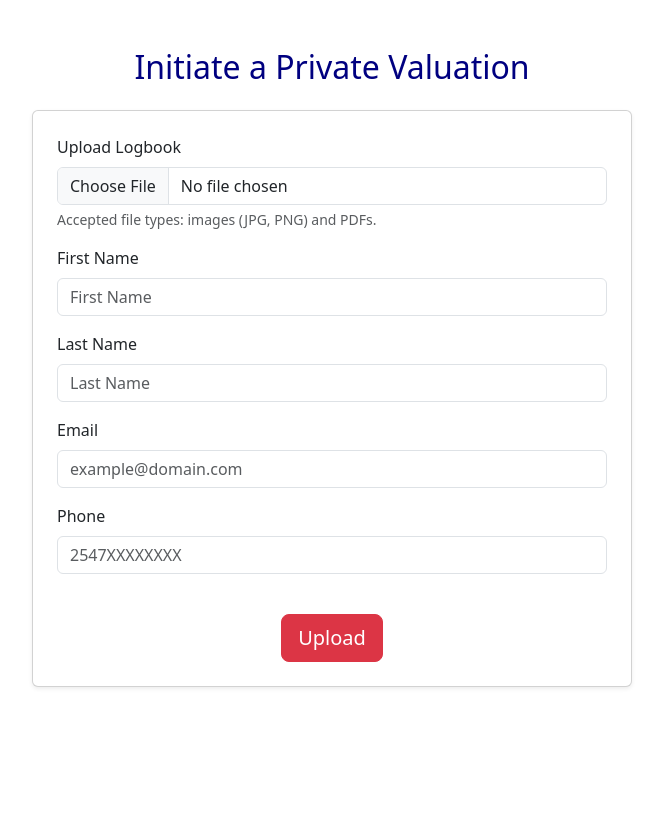
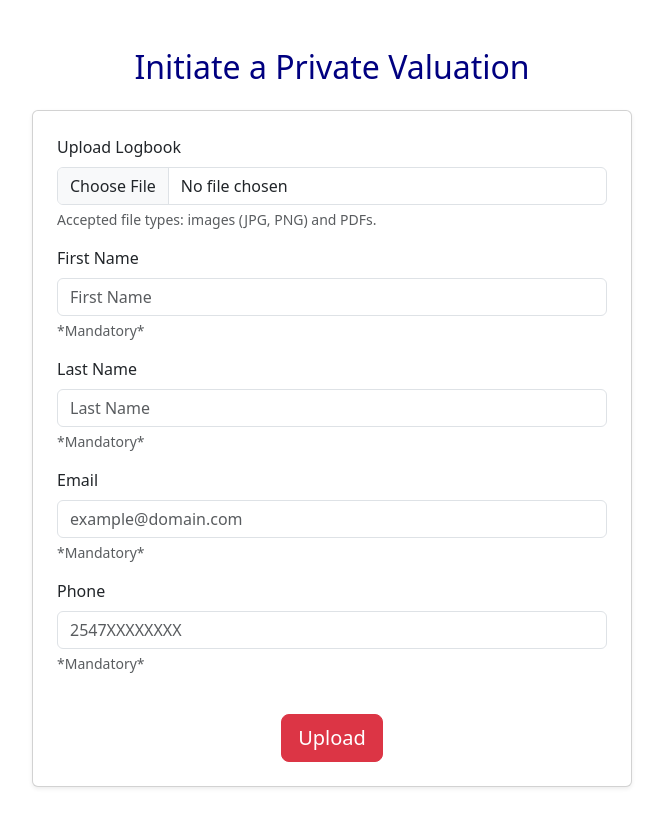
Before and after one commit to Peris25/private-valuations, a Flask app: page /private in a window 1280 px wide. Shown: the whole page, without its empty margins (308-971 px from the left). Before the commit the page ends 688 px from the top, so only its background shows below. Run offline with Flask 3, Linux system fonts and the light colour scheme.

Commit message:
Style Update

```diff
--- a/templates/form_upload.html
+++ b/templates/form_upload.html
@@ -14,21 +14,25 @@
   <div class="mb-3">
     <label class="form-label">First Name</label>
     <input name="firstName" type="text" class="form-control" placeholder="First Name" required>
+    <div class="form-text">*Mandatory*</div>
   </div>
 
   <div class="mb-3">
     <label class="form-label">Last Name</label>
     <input name="lastName" type="text" class="form-control" placeholder="Last Name" required>
+    <div class="form-text">*Mandatory*</div>
   </div>
 
   <div class="mb-3">
     <label class="form-label">Email</label>
     <input name="email" type="email" class="form-control" placeholder="example@domain.com" required>
+    <div class="form-text">*Mandatory*</div>
   </div>
 
   <div class="mb-3">
     <label class="form-label">Phone</label>
     <input name="phone" type="text" class="form-control" placeholder="2547XXXXXXXX" pattern="254\d{9}" title="Use format 2547XXXXXXXX" required>
+    <div class="form-text">*Mandatory*</div>
   </div>
 
   <div class="text-center mt-4">
--- a/templates/preview_and_pay.html
+++ b/templates/preview_and_pay.html
@@ -59,8 +59,8 @@
       </div>
 
       <div class="col-md-6">
-        <label class="form-label">Search Your Location</label>
-        <input id="location-search" name="location" type="text" class="form-control" placeholder="Search for your location..." autocomplete="off" required>
+        <label class="form-label">Search vehicle location</label>
+        <input id="location-search" name="location" type="text" class="form-control" placeholder="Search vehicle location..." autocomplete="off" required>
       </div>
 
       <input type="hidden" name="latitude" id="lat">
```
